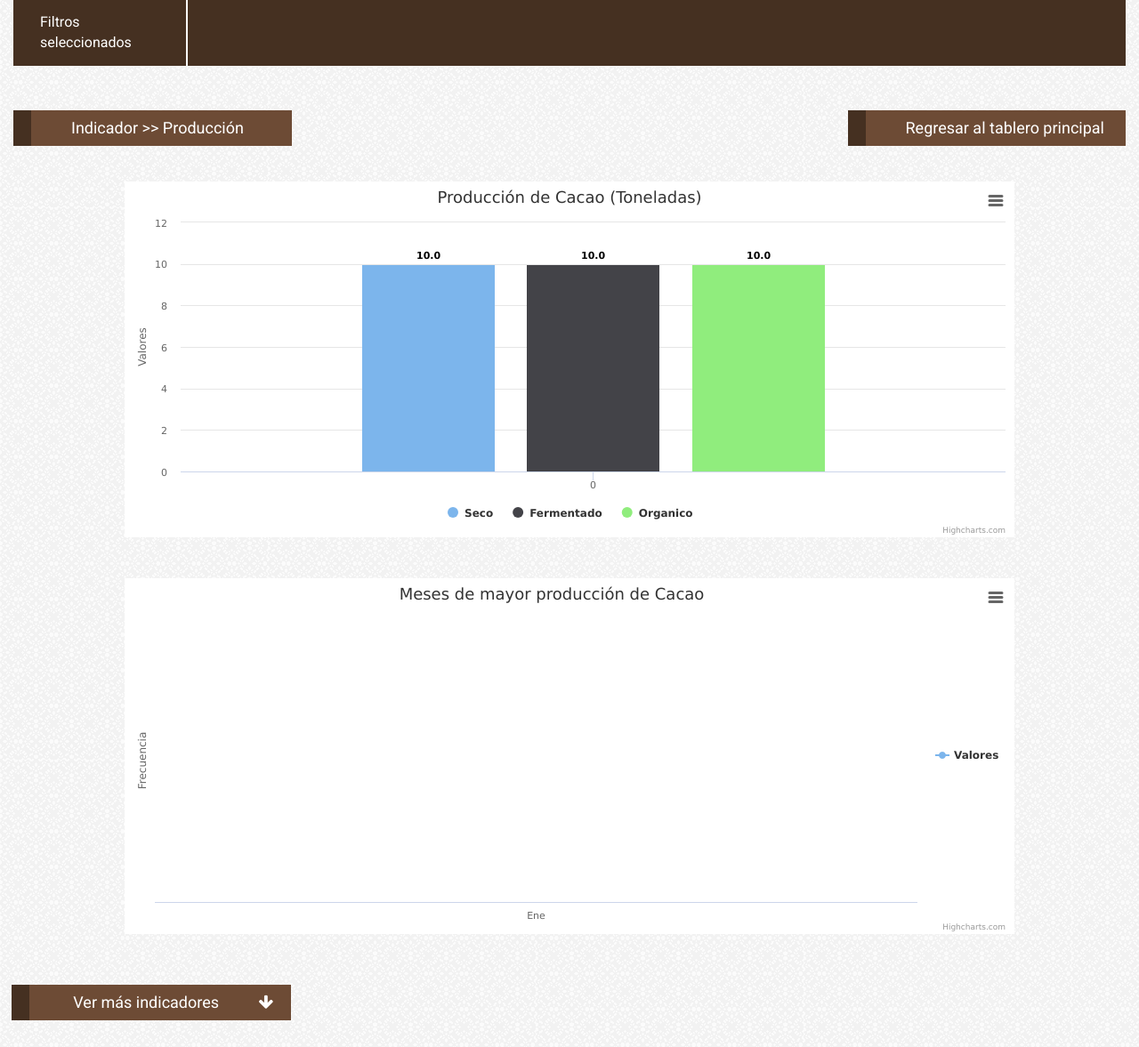
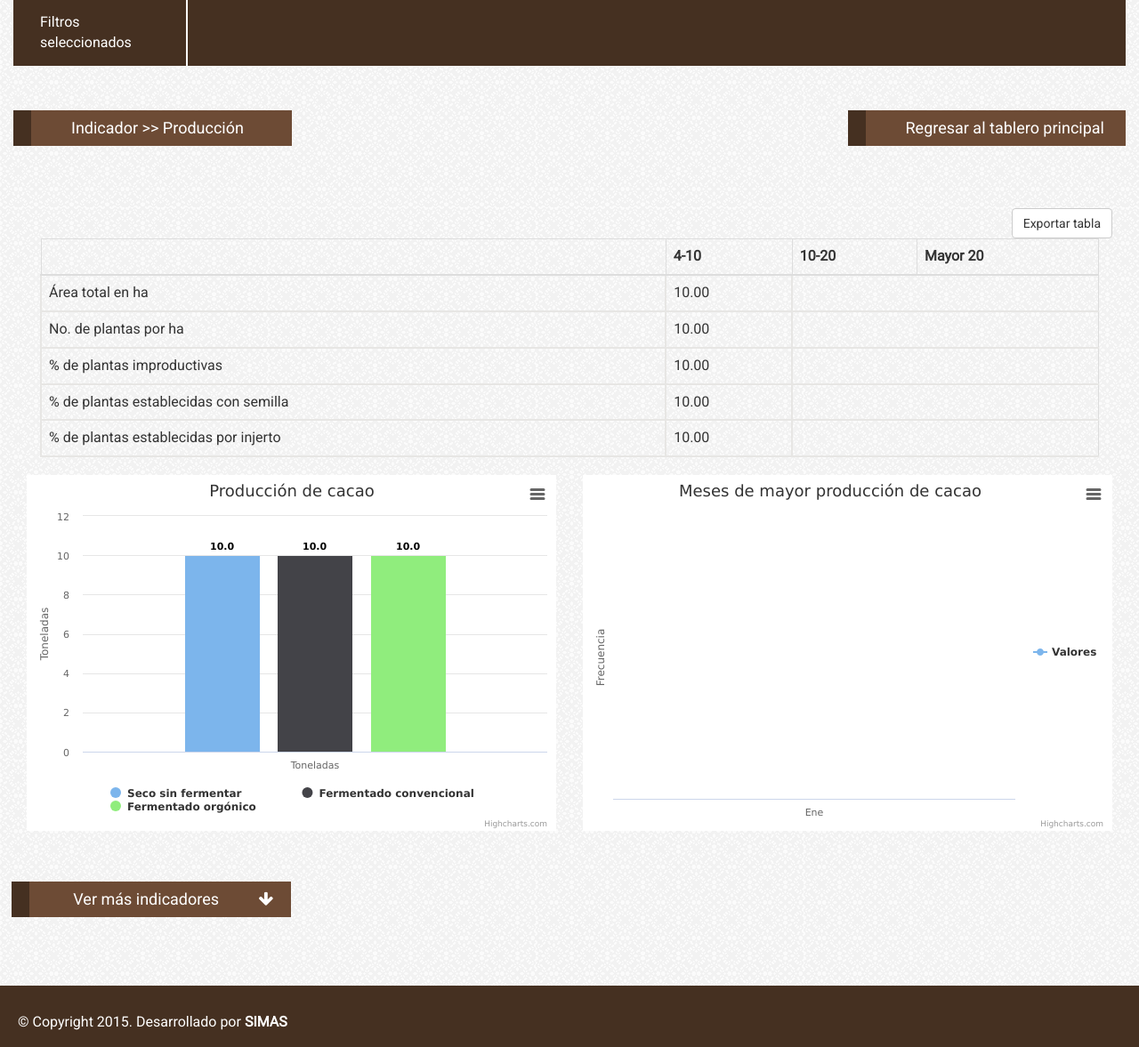
Before and after one commit to ErickMurillo/canicacao, a Django app: template templates/monitoreo/produccion.html in a window 1280 px wide. Shown: the part 388-1565 px from the top of the page at 89% size. Run offline with Django 3.2, Linux system fonts and the light colour scheme; tables that the repository leaves empty hold one stand-in row (values such as "Sample post"); the template is opened without the code that fills it: values that come from a table or form of the project are taken from there, most other values are stand-ins (such as "Sample title", 1, 10 or a date in 2020); parts of the project's set-up code (start-up, migrations or seed data) failed here and were passed over; some libraries are stand-ins or nearby versions.

Commit message:
realizando cambios indicacores

```diff
--- a/monitoreo/admin.py
+++ b/monitoreo/admin.py
@@ -45,7 +45,7 @@ class Uso_Tierra_Inline(admin.StackedInline):
 		('Número de manzanas en la que esta distribuida la finca', {'fields': [('bosque','tacotal','cultivo_anual'),
 																				('plantacion_forestal','area_pasto_abierto','area_pasto_arboles'),
 																				('cultivo_perenne','cultivo_semi_perenne','cacao'),
-																				('huerto_mixto_cacao','<cafe></cafe>','otros')
+																				('huerto_mixto_cacao','cafe','otros')
 			]}),
 	]
 	form = Uso_TierraForm
--- a/templates/monitoreo/produccion.html
+++ b/templates/monitoreo/produccion.html
@@ -14,24 +14,25 @@
 				type: 'column'
 			},
 			title: {
-				text: 'Producción de Cacao (Toneladas)'
+				text: 'Producción de cacao'
 			},
 			yAxis: {
 				title: {
-					text: 'Valores'
+					text: 'Toneladas'
 				}
 			},
-			yAxis: {
-				min: 0,
-				title: {
-					text: 'Valores'
-				}
-			},
+            xAxis: {
+            categories: [
+                'Toneladas',
+
+            ],
+            crosshair: true
+        },
 
 			tooltip: {
 				formatter: function() {
 					return ''+
-					this.series.name +': '+ this.y;
+					this.series.name +': '+ this.y +' t';
 				}
 			},
 			plotOptions: {
@@ -48,9 +49,9 @@
             }
         },
 			series: [
-			{name: 'Seco', data: [{{seco|floatformat}}]},
-			{name: 'Fermentado', data: [{{fermentado|floatformat}}]},
-			{name: 'Organico', data: [{{organico|floatformat}}]},
+			{name: 'Seco sin fermentar', data: [{{seco|floatformat}}]},
+			{name: 'Fermentado convencional', data: [{{fermentado|floatformat}}]},
+			{name: 'Fermentado orgónico', data: [{{organico|floatformat}}]},
 			]
 		});
 	});
@@ -58,7 +59,7 @@
 $(function () {
     $('#container1').highcharts({
         title: {
-            text: 'Meses de mayor producción de Cacao',
+            text: 'Meses de mayor producción de cacao',
             x: -20 //center
         },
 
@@ -116,8 +117,61 @@ $(function () {
     </div>
 </div>
 
-	<div id="container" style="min-width: 310px; height: 400px; max-width: 1000px; margin: 0 auto"></div>
-	<br><br>
-	 <div id="container1" style="min-width: 310px; height: 400px; max-width: 1000px; margin: 0 auto"></div>
+    <div class="col-md-12">
+        <a class="btn-export btn btn-default" href="#" onclick="exportarXLS('modalidad'); return false;">Exportar tabla</a>
+    <div class="col-md-12" id="modalidad">
+        <table id="example" class="table table-bordered table-hover" cellspacing="0" width="100%">
+                        <!--<caption>Educación</caption>-->
+                        <thead>
+                            <tr>
+                                <th></th>
+                                <th>4-10</th>
+                                <th>10-20</th>
+                                <th>Mayor 20</th>
+                            </tr>
+                        </thead>
+                        <tbody>
+                        <tr>
+                            <td>Área total en ha</td>
+                           {% for values in edades.values %}
+                               <td>{{values.0|floatformat:2}}</td>
+                           {% endfor %}
+                        </tr>
+                        <tr>
+                            <td>No. de plantas por ha</td>
+                            {% for values in edades.values %}
+                               <td>{{values.1|floatformat:2}}</td>
+                           {% endfor %}
+                        </tr>
+                        <tr>
+                            <td>% de plantas improductivas</td>
+                            {% for values in edades.values %}
+                               <td>{{values.2|floatformat:2}}</td>
+                           {% endfor %}
+                        </tr>
+                        <tr>
+                            <td>% de plantas establecidas con semilla</td>
+                            {% for values in edades.values %}
+                               <td>{{values.3|floatformat:2}}</td>
+                           {% endfor %}
+                        </tr>
+                         <tr>
+                            <td>% de plantas establecidas por injerto</td>
+                            {% for values in edades.values %}
+                               <td>{{values.4|floatformat:2}}</td>
+                           {% endfor %}
+                        </tr>
+                        </tbody>
+                    </table>
+    </div>
+    </div>
+
+    <div class="col-md-6">
+        <div id="container" style="min-width: 310px; height: 400px; max-width: 1000px; margin: 0 auto"></div>
+    </div>
+    <div class="col-md-6">
+         <div id="container1" style="min-width: 310px; height: 400px; max-width: 1000px; margin: 0 auto"></div>
+    </div>
+
 	{% include "monitoreo/indicadores.html" %}
 {% endblock content %}
--- a/templates/monitoreo/riesgos.html
+++ b/templates/monitoreo/riesgos.html
@@ -321,7 +321,7 @@ $(function () {
             text: 'Mitigración de riesgos'
         },
         xAxis: {
-            categories: ['Monitoreo plagas','Manejo de plagas','Manejo de recursos','Almacenamiento de agua','Distribución cacao', 'Venta de cacao', 'Tecnología de secado']
+            categories: ['Monitoreo de plagas','Plan de manejo de cultivo','Recurso financiero','Obras de almacenamiento de agua', 'Contrato de venta', 'Infraestructura de secado y almacenamiento']
         },
         yAxis: {
             title: {
```
Also changed, not shown: monitoreo/views.py (+35 -3 lines), templates/monitoreo/org_productiva.html (+26 -1 lines).
